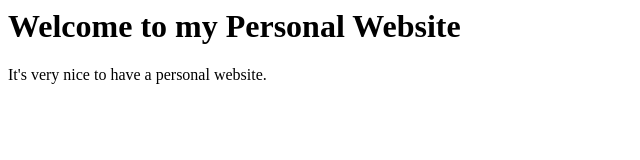
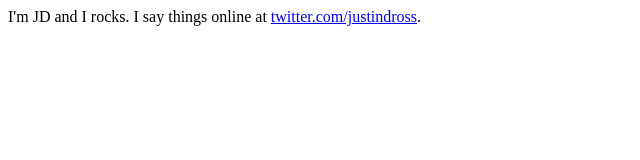
Before and after one commit to jdross/jdross.github.io, a plain HTML site: page index.html in a window 1280 px wide. Shown: the whole page, without its empty margins (0-640 px from the left). Drawn offline with Linux system fonts and the light colour scheme.

Commit message:
Update index.html

```diff
--- a/index.html
+++ b/index.html
@@ -3,7 +3,6 @@
     <title>My Personal Website</title>
   </head>
   <body>
-    <h1>Welcome to my Personal Website</h1>
-    <p>It's very nice to have a personal website.</p>
+    <p>I'm JD and I rocks. I say things online at <a href="https://twitter.com/justindross">twitter.com/justindross</a>.</p>
   </body>
 </html>
```
